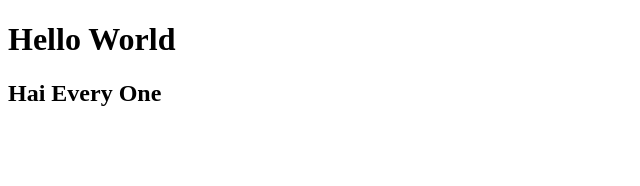
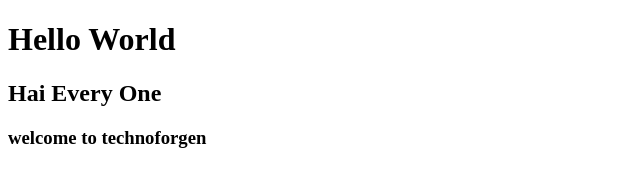
Before and after one commit to urstrulyrocky/test-tube, a plain HTML site: page index.html in a window 1280 px wide. Shown: the whole page, without its empty margins (0-640 px from the left). Drawn offline with Linux system fonts and the light colour scheme.

Commit message:
added h3 tag

```diff
--- a/index.html
+++ b/index.html
@@ -9,5 +9,6 @@
 <body>
     <h1>Hello World</h1>
     <h2>Hai Every One </h2>
+    <h3> welcome to technoforgen</h3>
 </body>
 </html>
```
